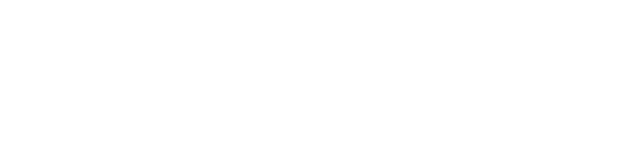
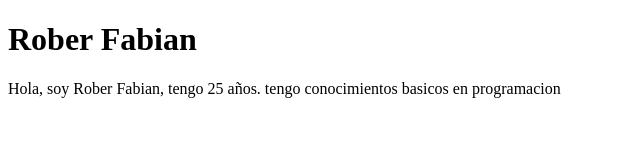
Before and after one commit to robersks/git_campus, a plain HTML site: page index.html in a window 1280 px wide. Shown: the whole page, without its empty margins (0-640 px from the left). Drawn offline with Linux system fonts and the light colour scheme.

Commit message:
feat: :sparkles: contenido agregado al index
se agrega presentacion personal a index.html

```diff
--- a/index.html
+++ b/index.html
@@ -8,6 +8,9 @@
     <title>Document</title>
 </head>
 <body>
-
+    <h1>Rober Fabian</h1>
+    <p>
+        Hola, soy Rober Fabian, tengo 25 años. tengo conocimientos basicos en programacion
+    </p>
 </body>
 </html>
```
